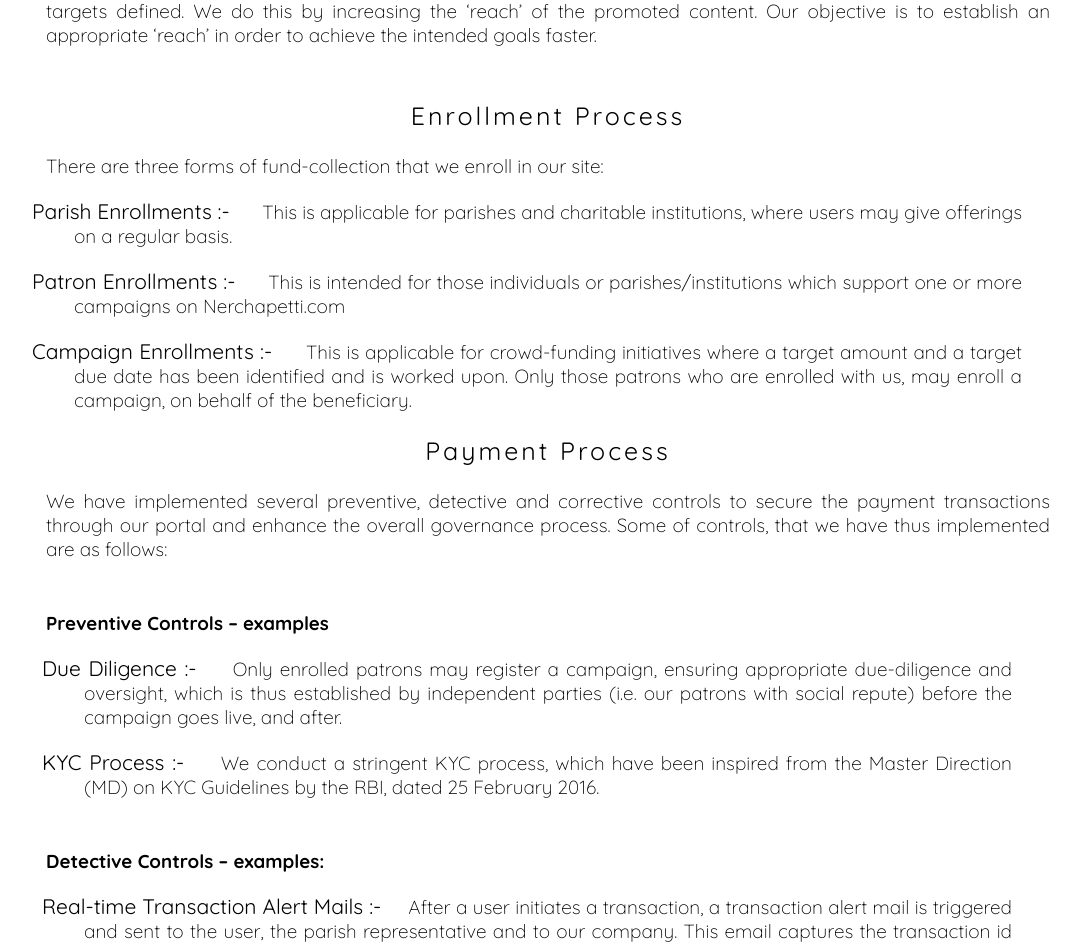
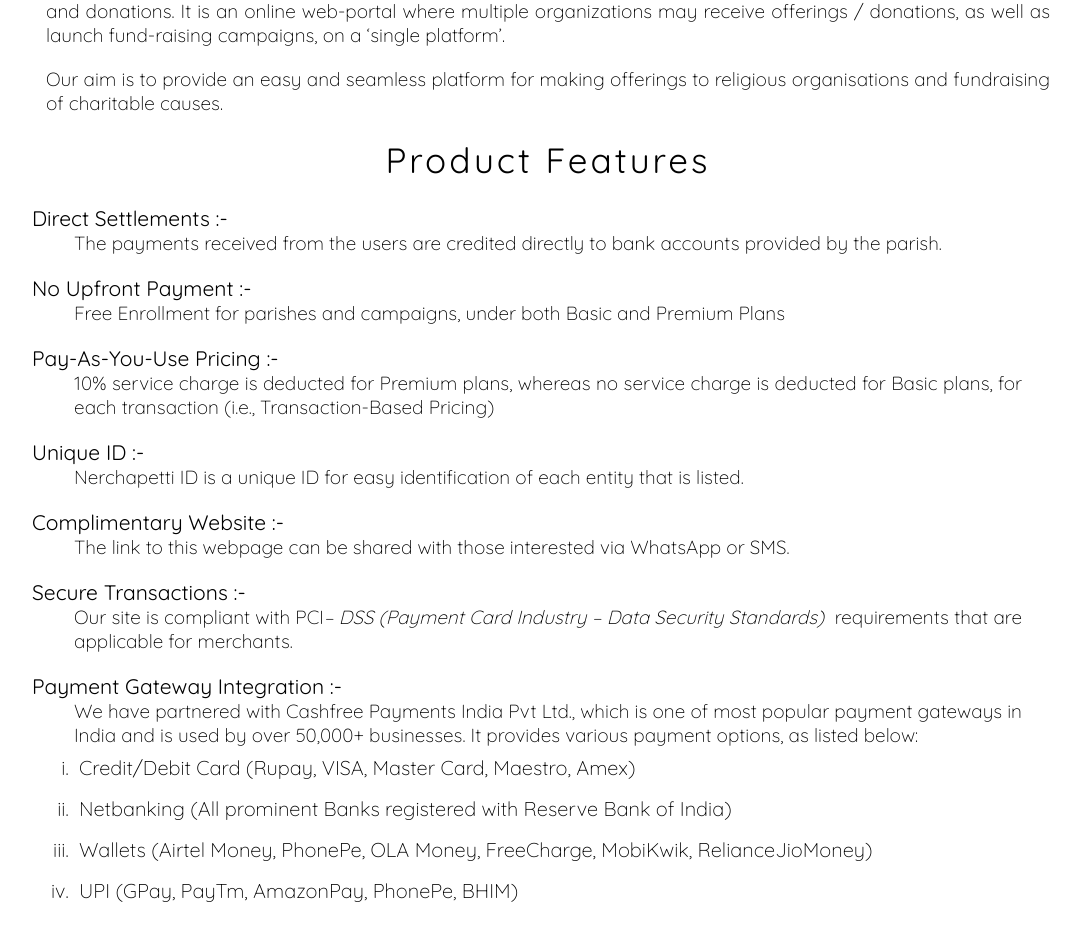
Before and after one commit to Nerchapetti/Develop_Front-End, a React (Create React App) app: page /page/How-it-works in a window 1280 px wide. Shown: the part 2627-3572 px from the top of the page, without its empty margins (92-1173 px from the left). Built offline with nearby package versions, Linux system fonts and the light colour scheme; no server answers.

Commit message:
update in pricing success and how it works

```diff
--- a/src/components/HowItWorks/HowItWorks.js
+++ b/src/components/HowItWorks/HowItWorks.js
@@ -183,6 +183,107 @@
               </div>
             </div>
             <div>
+              <h2>Product Overview</h2>
+              <div className="full-paragraph">
+                <p>
+                  Nerchapetti.com is a website for addressing the needs for
+                  those institutions and organisations which collect offerings
+                  and donations. It is an online web-portal where multiple
+                  organizations may receive offerings / donations, as well as
+                  launch fund-raising campaigns, on a ‘single platform’.
+                </p>
+                <p>
+                  Our aim is to provide an easy and seamless platform for making
+                  offerings to religious organisations and fundraising of
+                  charitable causes.
+                </p>
+                <div className="subpara">
+                  <h2>Product Features</h2>
+                  <p>
+                    <span>
+                      Direct Settlements :- <br />
+                    </span>
+                    The payments received from the users are credited directly
+                    to bank accounts provided by the parish.
+                  </p>
+                  <p>
+                    <span>
+                      {" "}
+                      No Upfront Payment :- <br />
+                    </span>
+                    Free Enrollment for parishes and campaigns, under both Basic
+                    and Premium Plans
+                  </p>
+                  <p>
+                    <span>
+                      Pay-As-You-Use Pricing :- <br />
+                    </span>
+                    10% service charge is deducted for Premium plans, whereas no
+                    service charge is deducted for Basic plans, for each
+                    transaction (i.e., Transaction-Based Pricing)
+                  </p>
+                  <p>
+                    <span>
+                      {" "}
+                      Unique ID :- <br />
+                    </span>
+                    Nerchapetti ID is a unique ID for easy identification of
+                    each entity that is listed.
+                  </p>
+                  <p>
+                    <span>
+                      {" "}
+                      Complimentary Website :- <br />
+                    </span>
+                    The link to this webpage can be shared with those interested
+                    via WhatsApp or SMS.
+                  </p>
+                  <p>
+                    <span>
+                      Secure Transactions :- <br />
+                    </span>
+                    Our site is compliant with PCI
+                    <i>
+                      – DSS (Payment Card Industry – Data Security Standards)
+                    </i>
+                    &nbsp; requirements that are applicable for merchants.
+                  </p>
+                  <p>
+                    <span>
+                      {" "}
+                      Payment Gateway Integration :- <br />
+                    </span>
+                    We have partnered with Cashfree Payments India Pvt Ltd.,
+                    which is one of most popular payment gateways in India and
+                    is used by over 50,000+ businesses. It provides various
+                    payment options, as listed below:
+                    <ul>
+                      <li>
+                        {" "}
+                        Credit/Debit Card (Rupay, VISA, Master Card, Maestro,
+                        Amex)
+                      </li>
+
+                      <li>
+                        {" "}
+                        Netbanking (All prominent Banks registered with Reserve
+                        Bank of India)
+                      </li>
+
+                      <li>
+                        {" "}
+                        Wallets (Airtel Money, PhonePe, OLA Money, FreeCharge,
+                        MobiKwik, RelianceJioMoney)
+                      </li>
+
+                      <li> UPI (GPay, PayTm, AmazonPay, PhonePe, BHIM)</li>
+                    </ul>
+                  </p>
+                </div>
+              </div>
+            </div>
+
+            <div>
               <h2>Digital Marketing</h2>
               <div className="full-paragraph">
                 <p>
--- a/src/components/HowItWorks/howitworks.scss
+++ b/src/components/HowItWorks/howitworks.scss
@@ -53,7 +53,7 @@
         font-weight: 200;
         padding: 10px;
         a {
-          color: blue;
+          color: rgb(18, 18, 253);
         }
         @media (max-width: 770px) {
           width: auto;
@@ -98,11 +98,18 @@
         font-weight: 200;
         padding: 10px 0;
         text-align: justify;
-
         margin: 0px 2.0em;
+        ul {
+          li {
+            font-size: 20px;
+            list-style-type: lower-roman;
+            padding: 8px 0 8px 5px;
+          }
+        }
         span{
           font-size: 21px;
           font-weight: 400;
+          text-align: justify;
           margin: 0 0 0 -2em;
           @media (max-width: 824px){
            margin: 0 0 0 -1em;
--- a/src/components/Payment/PaymentSuccess.js
+++ b/src/components/Payment/PaymentSuccess.js
@@ -21,6 +21,7 @@
         </div>
         <div className="payment-details">
           <p>Payment Successfull</p>
+          <p>Rs : 7000</p>
           <div className="table1">
             <table>
               <tr>
--- a/src/components/Payment/success.scss
+++ b/src/components/Payment/success.scss
@@ -86,9 +86,14 @@
     @media (max-width: 600px){
       width: 100%;
     }
-    p {
+    p{
       text-align: center;
       font-size: 20px;
+      padding: 0 0 5px 0;
+    }
+    p:nth-child(2){
+
+      display: block;
     }
     table {
       // background-color: red;
--- a/src/components/Pricing/pricing.scss
+++ b/src/components/Pricing/pricing.scss
@@ -2,7 +2,10 @@
 .pricing-container {
   margin: 0;
   padding: 0;
+
   .headline {
+    margin:20px auto;
+    width: 90%;
     h1 {
       margin: 30px 0 5px;
       font-size: 24px;
@@ -18,13 +21,14 @@
     grid-template-columns: 1fr 1fr;
     margin: 30px 0px;
     max-height: auto;
-    max-width: 1100px;
+    max-width: 75%;
     margin: auto;
     padding: 10px;
     gap: 50px;
     text-align: center;
 
     @media(max-width: 767px){
+        max-width: 90%;
         grid-template-columns: 1fr;
 
 
@@ -57,8 +61,10 @@
   }
 
   .plan-end {
+    width: 90%;
+    margin: 20px auto;
     text-align: center;
-    margin: 30px 0px;
+    // margin: 30px 0px;
     p{
         margin-top: 10px
     }
```
